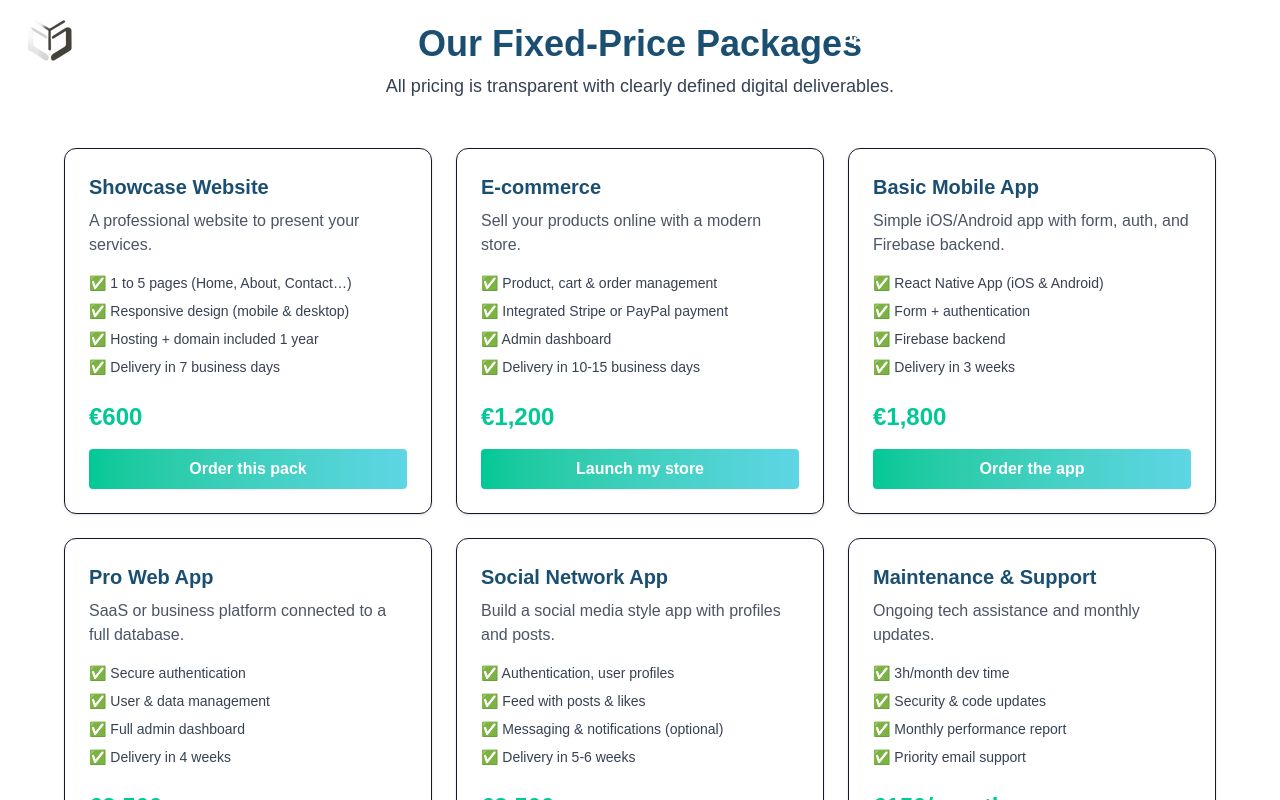
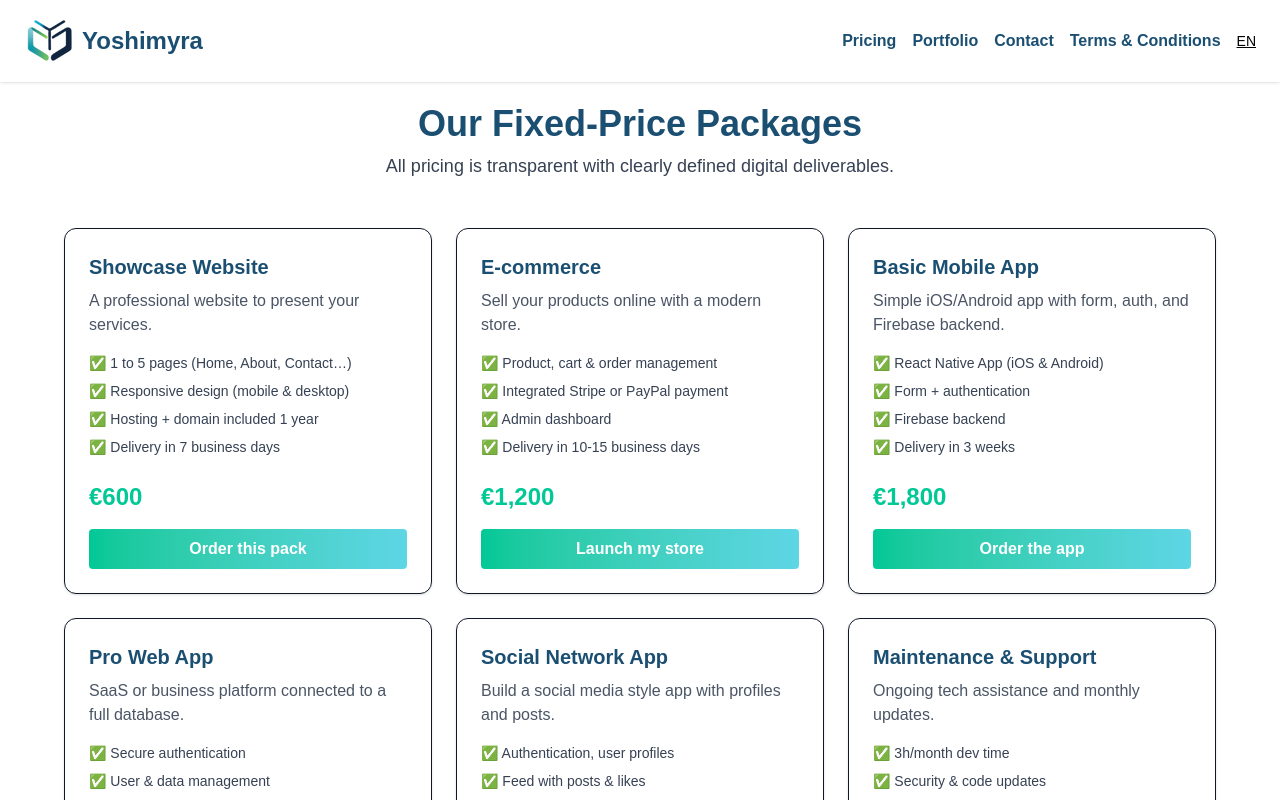
Before and after one commit to dev-josias/yoshimyra, a Next.js app: page /en/pricing in a window 1280 px wide. Shown: the top 800 px of the page. Built offline with nearby package versions, Linux system fonts and the light colour scheme.

Commit message:
edit home page

```diff
--- a/src/app/layout.tsx
+++ b/src/app/layout.tsx
@@ -3,6 +3,7 @@ import { Geist, Geist_Mono } from "next/font/google";
 import "./globals.css";
 import LocalizedFooter from "@/components/LocaizedFooter";
 import LocalizedHeader from "@/components/LocalizedHeader";
+import PaddingWrapper from "@/components/PaddingWrapper";
 
 const geistSans = Geist({
   variable: "--font-geist-sans",
@@ -70,7 +71,7 @@ export default function RootLayout({
       >
         <main className="min-h-screen bg-white text-gray-900">
           <LocalizedHeader />
-          {children}
+          <PaddingWrapper> {children}</PaddingWrapper>
           <LocalizedFooter />
         </main>
       </body>
--- a/src/components/LocalizedHeader.tsx
+++ b/src/components/LocalizedHeader.tsx
@@ -10,17 +10,23 @@ import clsx from "clsx";
 export default function LocalizedHeader() {
   const pathname = usePathname();
   const locale = pathname.startsWith("/en") ? "en" : "fr";
+  const isHome = pathname === "/" || pathname === "/en";
   const [scrolled, setScrolled] = useState(false);
   const [logo, setLogo] = useState("/logo-transparent.png");
 
   useEffect(() => {
+    if (!isHome) {
+      setScrolled(true);
+      return;
+    }
+
     const handleScroll = () => {
       setScrolled(window.scrollY > 10);
     };
 
     window.addEventListener("scroll", handleScroll);
     return () => window.removeEventListener("scroll", handleScroll);
-  }, []);
+  }, [isHome]);
 
   const navItems = {
     en: [
--- /dev/null
+++ b/src/components/PaddingWrapper.tsx
@@ -0,0 +1,14 @@
+"use client";
+
+import { usePathname } from "next/navigation";
+
+export default function PaddingWrapper({
+  children,
+}: {
+  children: React.ReactNode;
+}) {
+  const pathname = usePathname();
+  const isHome = pathname === "/" || pathname === "/en";
+
+  return <div className={isHome ? "" : "pt-[80px]"}>{children}</div>;
+}
```
